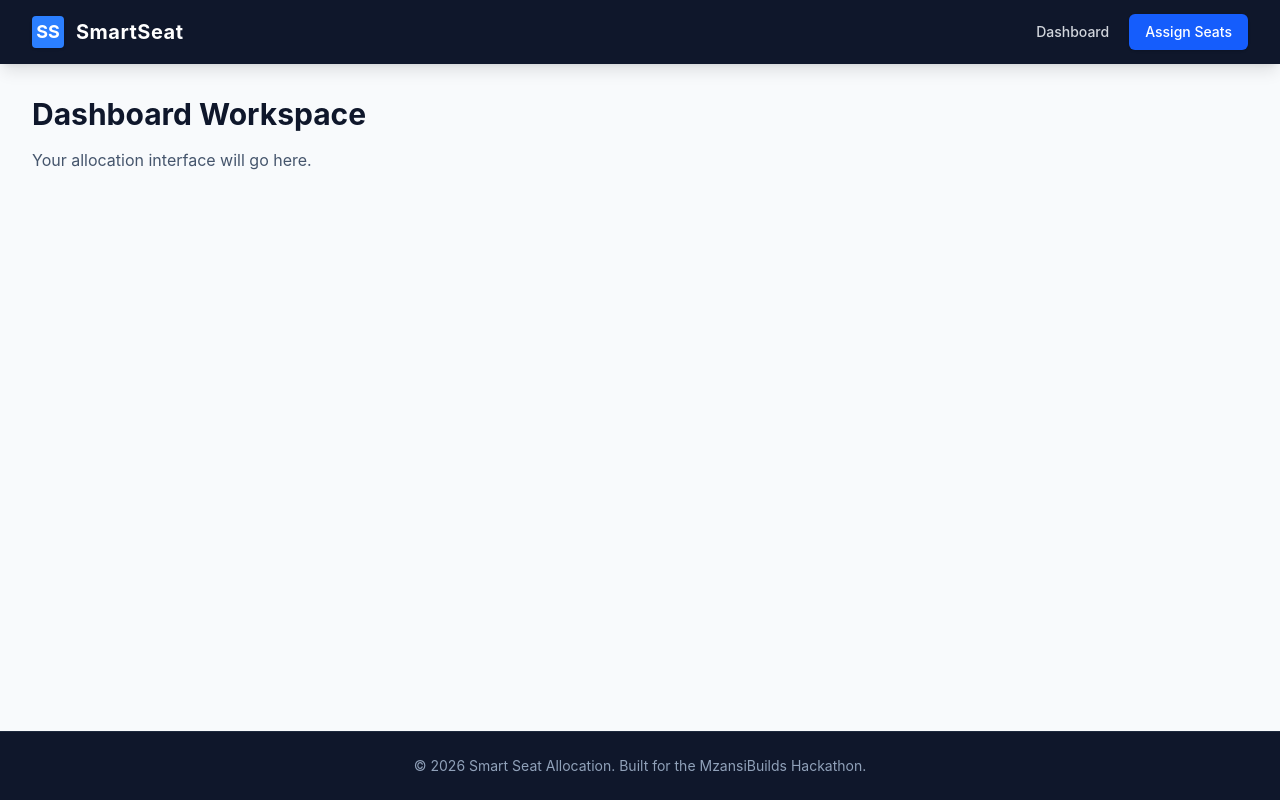
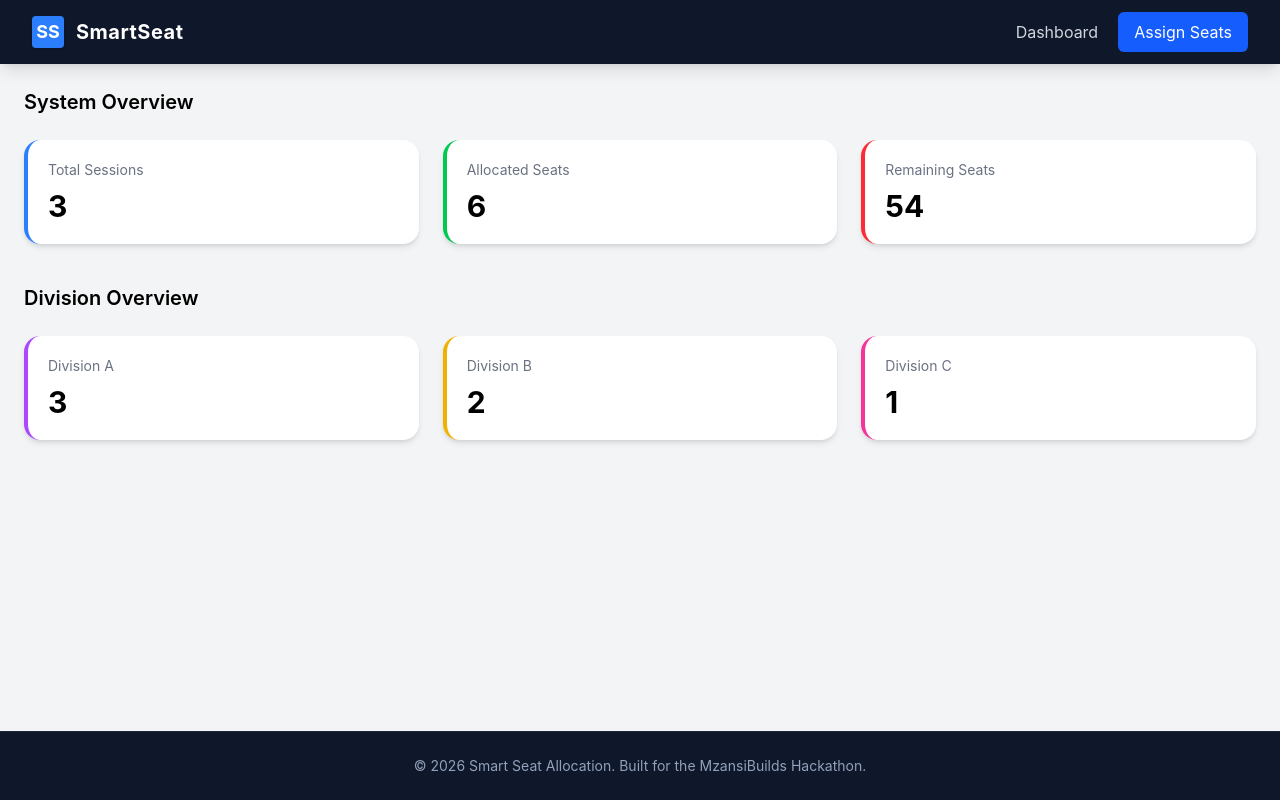
Before and after one commit to GyuoMi/SmartSeatAllocation, a React app in the folder frontend/: page / in a window 1280 px wide. Built offline with nearby package versions, Linux system fonts and the light colour scheme; the HTML template or start-up script is replaced by a standard one.

Commit message:
added dashboard viewings(mock data)

```diff
--- a/frontend/src/App.jsx
+++ b/frontend/src/App.jsx
@@ -1,19 +1,21 @@
-import Navbar from './components/Navbar';
-import Footer from './components/Footer';
+import { BrowserRouter as Router, Routes, Route } from "react-router-dom";
+
+import Dashboard from "./pages/Dashboard";
+import AssignSeats from "./pages/AssignSeats";
 
 function App() {
   return (
-    <div className="flex flex-col min-h-screen bg-slate-50 text-slate-900">
-      <Navbar />
+    <Router>
+      <Routes>
 
-      {/* Main Content Area */}
-      <main className="grow w-full max-w-7xl mx-auto px-4 sm:px-6 lg:px-8 py-8">
-        <h1 className="text-3xl font-bold mb-4">Dashboard Workspace</h1>
-        <p className="text-slate-600">Your allocation interface will go here.</p>
-      </main>
+        {/* ✅ Dashboard at root */}
+        <Route path="/" element={<Dashboard />} />
 
-      <Footer />
-    </div>
+        {/* ✅ Assign page */}
+        <Route path="/assign" element={<AssignSeats />} />
+
+      </Routes>
+    </Router>
   );
 }
 
--- a/frontend/src/components/Navbar.jsx
+++ b/frontend/src/components/Navbar.jsx
@@ -1,32 +1,26 @@
+import { Link } from "react-router-dom";
+
 export default function Navbar() {
   return (
     <nav className="bg-slate-900 text-white shadow-lg">
       <div className="max-w-7xl mx-auto px-4 sm:px-6 lg:px-8">
         <div className="flex items-center justify-between h-16">
 
-          {/* Logo Section */}
           <div className="flex items-center gap-3">
-            {/* Simple CSS Logo - Swap with an <img src={logo} /> later if you want */}
             <div className="w-8 h-8 bg-blue-500 rounded flex items-center justify-center font-bold text-lg shadow-sm">
               SS
             </div>
             <span className="font-bold text-xl tracking-wide">SmartSeat</span>
           </div>
 
-          {/* Navigation Links */}
           <div className="flex space-x-2">
-            <a
-              href="/"
-              className="text-gray-300 hover:bg-slate-800 hover:text-white px-3 py-2 rounded-md text-sm font-medium transition-colors"
-            >
-              Dashboard
-            </a>
-            <a
-              href="/assign"
-              className="bg-blue-600 text-white hover:bg-blue-500 px-4 py-2 rounded-md text-sm font-medium transition-colors shadow-sm"
-            >
-              Assign Seats
-            </a>
+            <Link to="/" className="text-gray-300 hover:bg-slate-800 px-3 py-2 rounded-md">
+                Dashboard
+            </Link>
+
+            <Link to="/assign" className="bg-blue-600 px-4 py-2 rounded-md">
+                Assign Seats
+            </Link>
           </div>
 
         </div>
--- /dev/null
+++ b/frontend/src/pages/AssignSeats.jsx
@@ -0,0 +1,21 @@
+import Navbar from "../components/Navbar";
+import Footer from "../components/Footer";
+
+function AssignSeats() {
+  return (
+    <div className="min-h-screen flex flex-col bg-gray-100">
+
+      <Navbar />
+
+      <div className="p-6 flex-grow">
+        <h1 className="text-2xl font-bold mb-4">Assign Seats</h1>
+
+        <p>This is where seat allocation logic will go.</p>
+      </div>
+
+      <Footer />
+    </div>
+  );
+}
+
+export default AssignSeats;
--- /dev/null
+++ b/frontend/src/pages/Dashboard.jsx
@@ -0,0 +1,92 @@
+import React from "react";
+import Navbar from "../components/Navbar";
+import Footer from "../components/Footer";
+
+function Dashboard() {
+
+  // 🔹 Mock data (safe + simple)
+  const mockAllocations = [
+    { department: "A" },
+    { department: "B" },
+    { department: "A" },
+    { department: "C" },
+    { department: "B" },
+    { department: "A" }
+  ];
+
+  // 🔹 Count divisions
+  const divisions = { A: 0, B: 0, C: 0 };
+
+  mockAllocations.forEach((a) => {
+    divisions[a.department]++;
+  });
+
+  // 🔹 Stats
+  const totalSessions = 3;
+  const totalAllocated = mockAllocations.length;
+  const totalCapacity = 60;
+  const remainingSeats = totalCapacity - totalAllocated;
+
+  return (
+    <div className="min-h-screen flex flex-col bg-gray-100">
+
+      {/* NAVBAR */}
+      <Navbar />
+
+      {/* CONTENT */}
+      <div className="p-6 flex-grow">
+
+        <h2 className="text-xl font-semibold mb-6">System Overview</h2>
+
+        {/* 🔥 SYSTEM STATS */}
+        <div className="grid grid-cols-1 md:grid-cols-3 gap-6">
+
+          <div className="bg-white p-5 rounded-2xl shadow-md border-l-4 border-blue-500">
+            <h3 className="text-gray-500 text-sm">Total Sessions</h3>
+            <p className="text-3xl font-bold mt-2">{totalSessions}</p>
+          </div>
+
+          <div className="bg-white p-5 rounded-2xl shadow-md border-l-4 border-green-500">
+            <h3 className="text-gray-500 text-sm">Allocated Seats</h3>
+            <p className="text-3xl font-bold mt-2">{totalAllocated}</p>
+          </div>
+
+          <div className="bg-white p-5 rounded-2xl shadow-md border-l-4 border-red-500">
+            <h3 className="text-gray-500 text-sm">Remaining Seats</h3>
+            <p className="text-3xl font-bold mt-2">{remainingSeats}</p>
+          </div>
+
+        </div>
+
+        {/* 🏢 DIVISION STATS */}
+        <h2 className="text-xl font-semibold mt-10 mb-6">Division Overview</h2>
+
+        <div className="grid grid-cols-1 md:grid-cols-3 gap-6">
+
+          <div className="bg-white p-5 rounded-2xl shadow-md border-l-4 border-purple-500">
+            <h3 className="text-gray-500 text-sm">Division A</h3>
+            <p className="text-3xl font-bold mt-2">{divisions.A}</p>
+          </div>
+
+          <div className="bg-white p-5 rounded-2xl shadow-md border-l-4 border-yellow-500">
+            <h3 className="text-gray-500 text-sm">Division B</h3>
+            <p className="text-3xl font-bold mt-2">{divisions.B}</p>
+          </div>
+
+          <div className="bg-white p-5 rounded-2xl shadow-md border-l-4 border-pink-500">
+            <h3 className="text-gray-500 text-sm">Division C</h3>
+            <p className="text-3xl font-bold mt-2">{divisions.C}</p>
+          </div>
+
+        </div>
+
+      </div>
+
+      {/* FOOTER */}
+      <Footer />
+
+    </div>
+  );
+}
+
+export default Dashboard;
```
